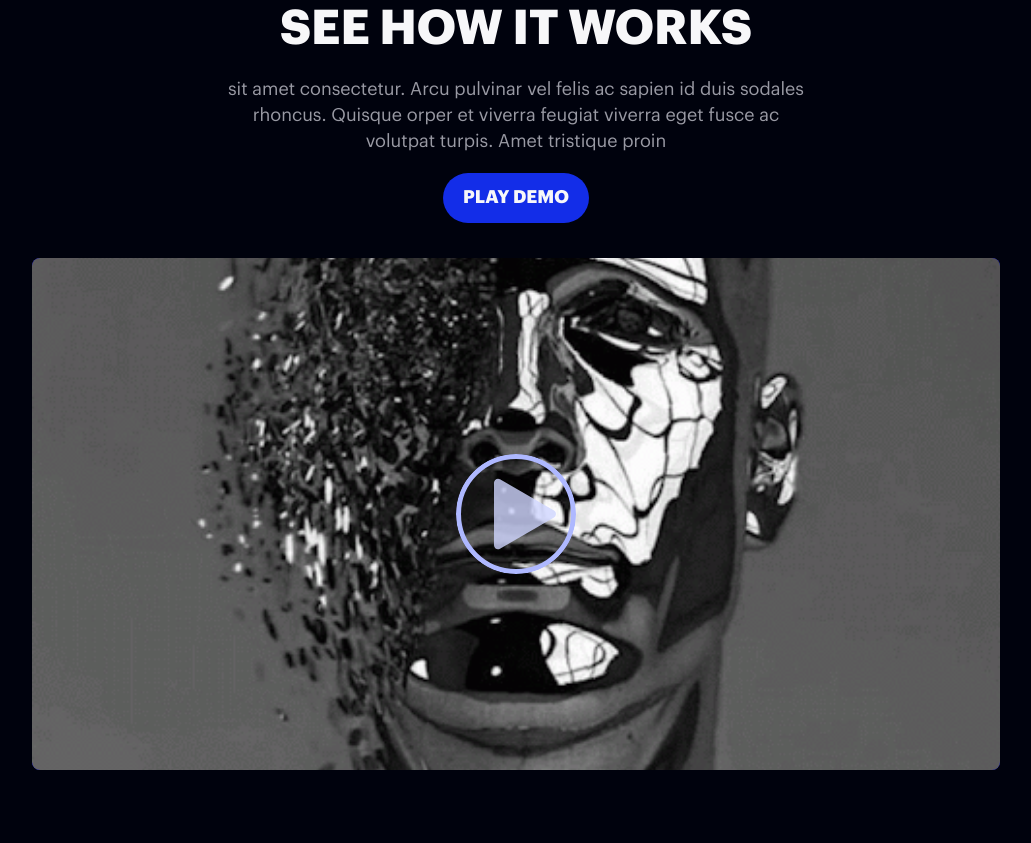
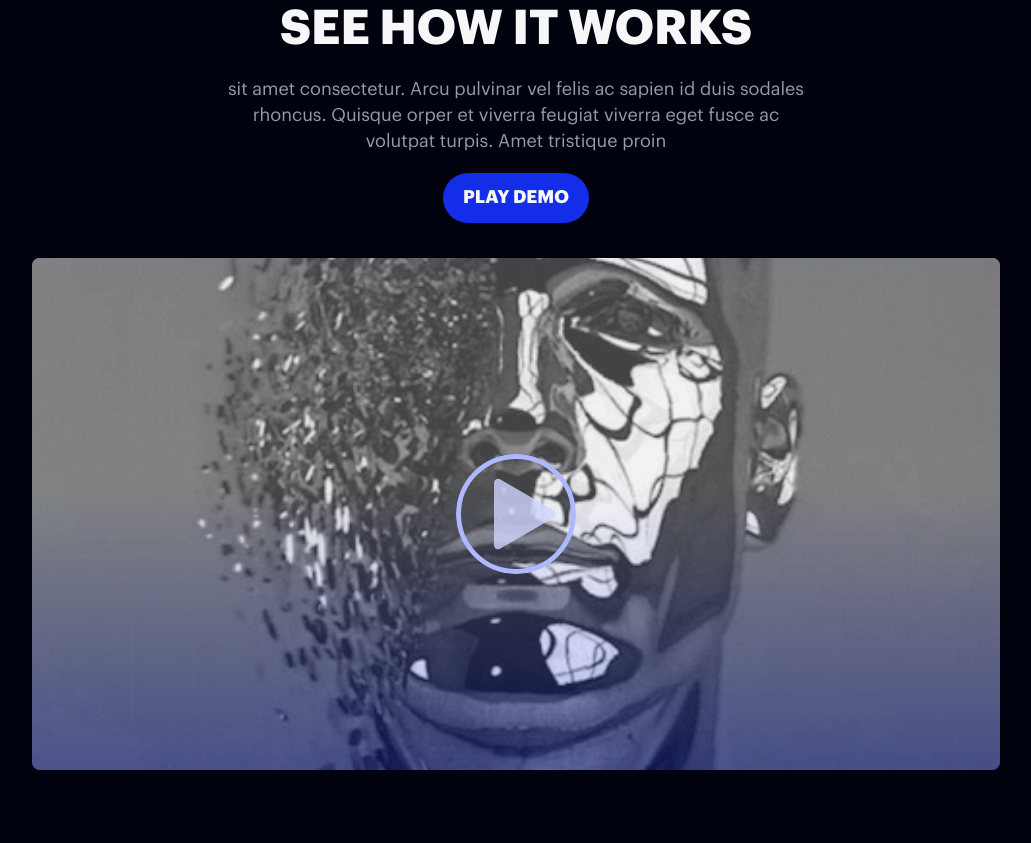
Before and after one commit to ArtyomShevchenko/ai-landing-page, a website built with webpack: page public/index.html in a window 1280 px wide. Shown: the part 1154-1997 px from the top of the page, without its empty margins (124-1155 px from the left). Built offline with nearby package versions, Linux system fonts and the light colour scheme.

Commit message:
deploy to my site for test

```diff
--- a/public/assets/style/how-it-works.css
+++ b/public/assets/style/how-it-works.css
@@ -34,22 +34,19 @@
     aspect-ratio: 16/9;
     overflow: hidden;
     position: relative;
-    z-index: 3;
+    z-index: 1;
     margin: 35px auto;
     border-radius: 8px;
-
-
-    /* background: linear-gradient(white 15%, red 85%); */
-    background-color: blue;
+    background: linear-gradient(var(--Neutral-200) 45%, var(--ai-blue-500));
 }
 
 .how-it-works__demo {
     width: 100%;
     position: absolute;
-    top: 50%;
-    left: 0;
-    right: 0;
-    transform: translateY(-50%);
+    inset: 0;
+    z-index: -1;
+    margin: auto;
+    opacity: .7;
 }
 
 .how-it-works__demo-container>svg {
@@ -57,7 +54,7 @@
     position: absolute;
     inset: 0;
     margin: auto;
-    z-index: 1;
+    z-index: 0;
     cursor: pointer;
     border-radius: 50%;
     transition: filter .2s;
```
